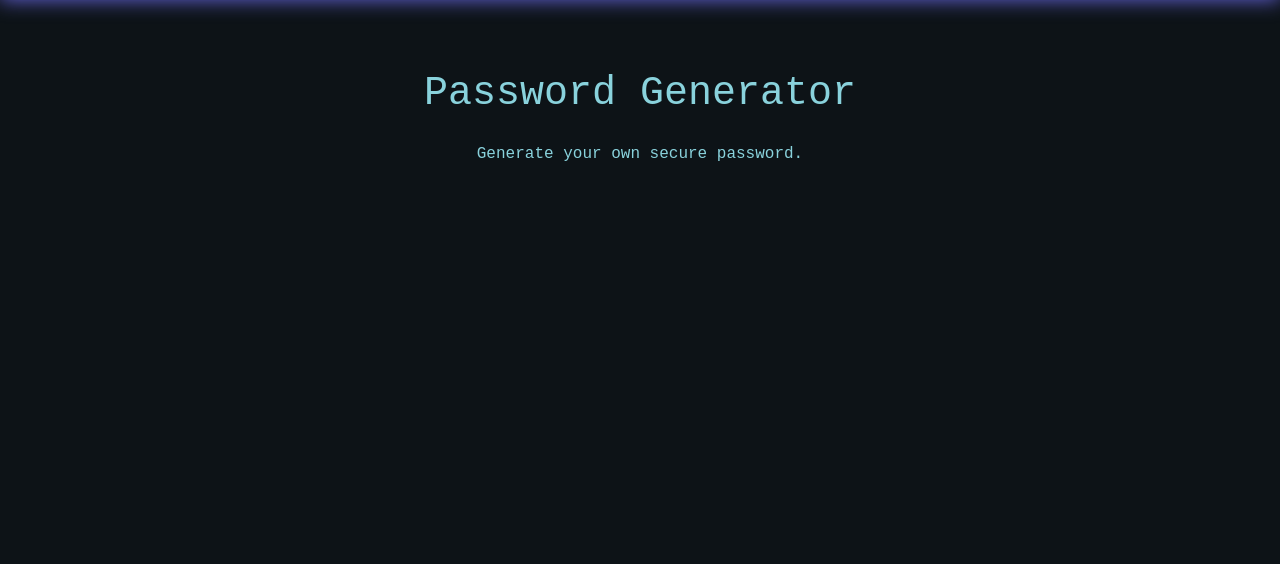
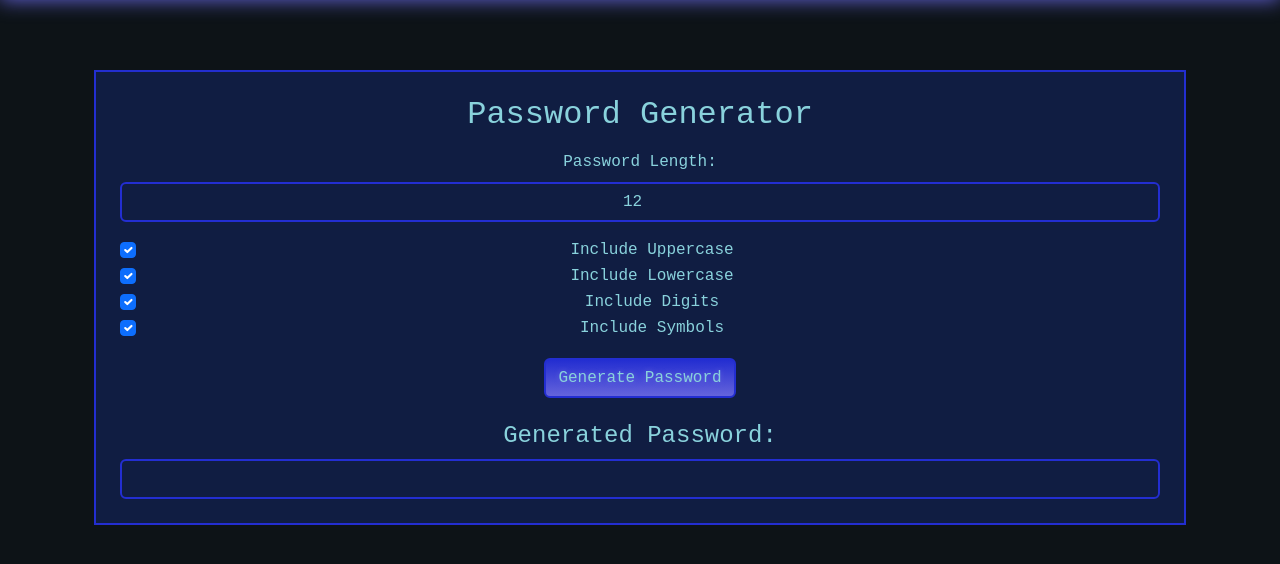
Before and after one commit to 00xRac/KEYPER, a Flask app: page /generator in a window 1280 px wide. Shown: the part 58-622 px from the top of the page. Run offline with Flask 3, Linux system fonts and the light colour scheme.

Commit message:
Add files via upload

```diff
--- a/app.py
+++ b/app.py
@@ -1,33 +1,39 @@
-from flask import Flask, render_template, request, session, redirect, url_for
+import random
+import string
+from flask import Flask, render_template, request, session, redirect, url_for, jsonify
 from flask_babel import Babel, _
-
+import re
 import requests
-import os
+from datetime import datetime
 
 app = Flask(__name__)
-app.secret_key = os.environ.get("SECRET_KEY", "supersecretkey")
+app.secret_key = "super-secret-key"  # necesario para sesiones
 
-# Flask-Babel configuration
+# Idiomas soportados
 app.config['LANGUAGES'] = ['en', 'no']
 
-# ✅ Use `locale_selector` when initializing Babel (Flask-Babel ≥3.0)
-babel = Babel(app, locale_selector=lambda: session.get('lang', request.accept_languages.best_match(app.config['LANGUAGES'])))
+# Inicializar Babel con locale selector
+def get_locale():
+    if 'lang' in session:
+        return session['lang']
+    return request.accept_languages.best_match(app.config['LANGUAGES'])
 
-# Route to change language
-@app.route('/change_language/<lang>')
-def change_language(lang):
-    if lang in app.config['LANGUAGES']:
-        session['lang'] = lang
-    return redirect(request.referrer or url_for('dashboard'))
+babel = Babel(app, locale_selector=get_locale)
 
-# API for email breaches
 API_URL = "https://api.xposedornot.com/v1/check-email/{}"
 
 def get_logo_url(name):
     domain_guess = name.lower().replace(" ", "") + ".com"
     return f"https://logo.clearbit.com/{domain_guess}"
 
-# Dashboard
+# Ruta para cambiar idioma
+@app.route("/change_language/<lang>")
+def change_language(lang):
+    if lang in app.config['LANGUAGES']:
+        session['lang'] = lang
+    return redirect(request.referrer or url_for('dashboard'))
+
+# Main dashboard with clickable boxes
 @app.route("/")
 def dashboard():
     boxes = [
@@ -35,9 +41,9 @@
         {"title": _("Password Generator"), "icon": "./static/Llave 1.png", "link": "/generator"},
         {"title": _("Strength Check"), "icon": "./static/Candado 1.png", "link": "/strength"}
     ]
-    return render_template("dashboard.html", boxes=boxes)
+    return render_template("dashboard.html", boxes=boxes, locale=get_locale())
 
-# Email Breach Checker
+# Email Breach Checker page
 @app.route("/checker", methods=["GET", "POST"])
 def checker():
     breaches = None
@@ -50,26 +56,117 @@
                     data = response.json()
                     raw_breaches = data.get("breaches", [])
                     breaches = []
+                    current_year = datetime.now().year  # or use a mapping if you want
                     for item in raw_breaches:
                         if isinstance(item, list):
                             for b in item:
-                                breaches.append({"name": b, "logo": get_logo_url(b)})
+                                breaches.append({
+                                    "name": b,
+                                    "logo": get_logo_url(b),
+                                    "year": current_year
+                                })
                         elif isinstance(item, str):
-                            breaches.append({"name": item, "logo": get_logo_url(item)})
+                            breaches.append({
+                                "name": item,
+                                "logo": get_logo_url(item),
+                                "year": current_year
+                            })
                 elif response.status_code == 404:
                     breaches = []
                 else:
-                    breaches = [{"error": f"Error {response.status_code}"}]
+                    breaches = [{"error": _("Error %(code)s", code=response.status_code)}]
             except Exception as e:
                 breaches = [{"error": str(e)}]
-    return render_template("checker.html", breaches=breaches)
+    return render_template("checker.html", breaches=breaches, locale=get_locale())
 
-# Password Generator
+# Generator page
 @app.route("/generator")
 def generator():
-    return render_template("generator.html")
+    return render_template("generator.html", locale=get_locale())
 
-# Strength Check
+@app.route("/generate_password", methods=["POST"])
+def generate_password():
+    data = request.get_json() or {}
+    length = int(data.get("length", 12))
+    use_upper = data.get("uppercase", True)
+    use_lower = data.get("lowercase", True)
+    use_digits = data.get("digits", True)
+    use_symbols = data.get("symbols", True)
+
+    pool = ""
+    if use_upper:
+        pool += string.ascii_uppercase
+    if use_lower:
+        pool += string.ascii_lowercase
+    if use_digits:
+        pool += string.digits
+    if use_symbols:
+        pool += "!@#$%&*"
+
+    if not pool:
+        return jsonify({"error": _("Please select at least one character type.")}), 400
+
+    if length < 4 or length > 128:
+        return jsonify({"error": _("Password length must be between 4 and 128.")}), 400
+
+    password = "".join(random.choice(pool) for _ in range(length))
+    return jsonify({"password": password})
+
+# Strength page
 @app.route("/strength")
 def strength():
-    return render_template("strength.html")
+    return render_template("strength.html", locale=get_locale())
+
+@app.route("/check_strength", methods=["POST"])
+def check_strength():
+    data = request.get_json() or {}
+    password = data.get("password", "")
+
+    if not password:
+        return jsonify({"error": _("Password cannot be empty.")}), 400
+
+    score = 0
+    feedback = []
+
+    if len(password) >= 8:
+        score += 1
+    else:
+        feedback.append(_("Use at least 8 characters."))
+
+    if re.search(r"[A-Z]", password):
+        score += 1
+    else:
+        feedback.append(_("Include at least one uppercase letter."))
+
+    if re.search(r"[a-z]", password):
+        score += 1
+    else:
+        feedback.append(_("Include at least one lowercase letter."))
+
+    if re.search(r"\d", password):
+        score += 1
+    else:
+        feedback.append(_("Include at least one number."))
+
+    if re.search(r"[!@#$%&*]", password):
+        score += 1
+    else:
+        feedback.append(_("Include at least one symbol."))
+
+    strength_levels = [
+        _("Very Weak"),
+        _("Weak"),
+        _("Medium"),
+        _("Strong"),
+        _("Very Strong")
+    ]
+    strength = strength_levels[score-1] if score > 0 else _("Very Weak")
+
+    return jsonify({
+        "strength": strength,
+        "score": score,
+        "feedback": feedback
+    })
+
+if __name__ == "__main__":
+    app.run(debug=True, host="127.0.0.1", port=8000)
--- a/templates/base.html
+++ b/templates/base.html
@@ -23,15 +23,42 @@
 .nav-link:hover { color:#232ed1 !important; text-shadow:0 0 20px #232ed1; }
 
 /* Boxes/cards */
-.hover-card { background:#101d42; border:2px solid #232ed1; color:#89d2dc; font-family:"Courier New"; transition:all 0.3s ease; }
-.hover-card:hover { transform:translateY(-5px); border-color:#6564db; box-shadow:0 0 15px #232ed1,0 0 25px #6564db; }
-.card-title { color:#89d2dc; text-shadow:0 0 5px #6564db; }
+.hover-card {
+    background: #101d42;
+    border: 2px solid #232ed1;
+    color: #89d2dc;
+    font-family: "Courier New";
+    transition: all 0.3s ease;
+}
+.hover-card:hover {
+    transform: translateY(-5px);
+    border-color: #6564db;
+    box-shadow: 0 0 15px #232ed1, 0 0 25px #6564db;
+}
 
 /* Forms/buttons */
-input.form-control { background:#101d42; border:2px solid #232ed1; color:#89d2dc; }
-input.form-control:focus { border-color:#6564db; box-shadow:0 0 10px #232ed1; }
-button.btn-primary { background:linear-gradient(#232ed1,#6564db); border:2px solid #232ed1; color:#89d2dc; font-family:"Courier New"; text-shadow:0 0 5px #6564db; }
-button.btn-primary:hover { border-color:#6564db; color:#6564db; text-shadow:0 0 10px #6564db; background:linear-gradient(#6564db,#232ed1); }
+input.form-control {
+    background: #101d42;
+    border: 2px solid #232ed1;
+    color: #89d2dc;
+}
+input.form-control:focus {
+    border-color: #6564db;
+    box-shadow: 0 0 10px #232ed1;
+}
+button.btn-primary {
+    background: linear-gradient(#232ed1, #6564db);
+    border: 2px solid #232ed1;
+    color: #89d2dc;
+    font-family: "Courier New";
+    text-shadow: 0 0 5px #6564db;
+}
+button.btn-primary:hover {
+    border-color: #6564db;
+    color: #6564db;
+    text-shadow: 0 0 10px #6564db;
+    background: linear-gradient(#6564db, #232ed1);
+}
 
 /* Breach boxes/cards */
 .breach-card {
@@ -40,21 +67,32 @@
     color: #89d2dc;
     font-family: "Courier New", monospace;
     transition: all 0.3s ease;
-    box-shadow: 0 0 10px #101d42, 0 0 20px #6564db;
+    box-shadow: 0 0 8px #101d42, 0 0 15px #6564db;
+    padding: 10px;
+    text-align: center;
+    font-size: 0.85rem;
+    border-radius: 8px;
 }
 .breach-card:hover {
-    transform: translateY(-5px);
+    transform: translateY(-3px);
     border-color: #89d2dc;
-    box-shadow: 0 0 15px #232ed1, 0 0 25px #6564db;
+    box-shadow: 0 0 12px #232ed1, 0 0 20px #6564db;
 }
 .breach-card img {
+    width: 60px;
+    height: 60px;
+    object-fit: contain;
+    margin-bottom: 5px;
     border-radius: 8px;
     border: 1px solid #89d2dc;
 }
-.card-title {
+.breach-card .card-title {
     color: #89d2dc;
     text-shadow: 0 0 5px #6564db;
+    font-size: 0.8rem;
+    word-wrap: break-word;
 }
+
 </style>
 </head>
 <body>
--- a/templates/generator.html
+++ b/templates/generator.html
@@ -1,6 +1,65 @@
 {% extends "base.html" %}
-{% block title %}{{ _('Password Generator') }}{% endblock %}
 {% block content %}
-<h1 class="text-center mb-4">{{ _('Password Generator') }}</h1>
-<p class="text-center">{{ _('Generate your own secure password.') }}</p>
+<div class="container text-center mt-5">
+  <div class="hover-card p-4">
+    <h2 class="card-title mb-3">{{ _('Password Generator') }}</h2>
+
+    <div class="mb-3">
+      <label for="length" class="form-label">{{ _('Password Length:') }}</label>
+      <input type="number" id="length" class="form-control text-center" value="12" min="4" max="128">
+    </div>
+
+    <div class="form-check">
+      <input class="form-check-input" type="checkbox" id="uppercase" checked>
+      <label class="form-check-label" for="uppercase">{{ _('Include Uppercase') }}</label>
+    </div>
+    <div class="form-check">
+      <input class="form-check-input" type="checkbox" id="lowercase" checked>
+      <label class="form-check-label" for="lowercase">{{ _('Include Lowercase') }}</label>
+    </div>
+    <div class="form-check">
+      <input class="form-check-input" type="checkbox" id="digits" checked>
+      <label class="form-check-label" for="digits">{{ _('Include Digits') }}</label>
+    </div>
+    <div class="form-check">
+      <input class="form-check-input" type="checkbox" id="symbols" checked>
+      <label class="form-check-label" for="symbols">{{ _('Include Symbols') }}</label>
+    </div>
+
+    <button id="generateBtn" class="btn btn-primary mt-3">{{ _('Generate Password') }}</button>
+
+    <div class="mt-4">
+      <h4>{{ _('Generated Password:') }}</h4>
+      <input type="text" id="result" class="form-control text-center" readonly>
+    </div>
+  </div>
+</div>
+
+<script>
+document.getElementById("generateBtn").addEventListener("click", async () => {
+  const length = document.getElementById("length").value;
+  const data = {
+    length: parseInt(length),
+    uppercase: document.getElementById("uppercase").checked,
+    lowercase: document.getElementById("lowercase").checked,
+    digits: document.getElementById("digits").checked,
+    symbols: document.getElementById("symbols").checked
+  };
+
+  const response = await fetch("/generate_password", {
+    method: "POST",
+    headers: { "Content-Type": "application/json" },
+    body: JSON.stringify(data)
+  });
+
+  const resultInput = document.getElementById("result");
+  const result = await response.json();
+
+  if (response.ok) {
+    resultInput.value = result.password;
+  } else {
+    resultInput.value = result.error || "Error generating password";
+  }
+});
+</script>
 {% endblock %}
```
Also changed, not shown: templates/checker.html (+10 -10 lines), templates/strength.html (+47 -3 lines), translations/no/LC_MESSAGES/messages.po, 2 other files.
